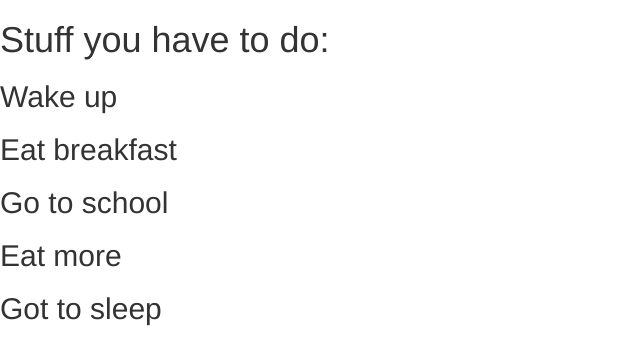
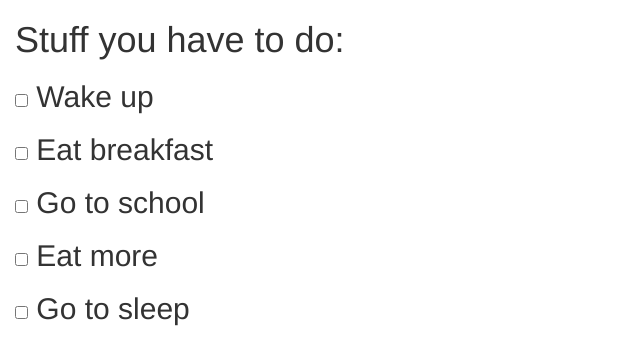
Before and after one commit to douglascrisona/ToDo-App, a website: page index.html in a window 1280 px wide. Shown: the whole page, without its empty margins (0-640 px from the left). Drawn offline with nearby package versions, Linux system fonts and the light colour scheme.

Commit message:
Added checkboxes.

```diff
--- a/app.js
+++ b/app.js
@@ -11,6 +11,14 @@ function home() {
     {item: 'Eat breakfast'},
     {item: 'Go to school'},
     {item: 'Eat more'},
-    {item: 'Got to sleep'}
+    {item: 'Go to sleep'}
   ]
+
 }
+
+/**
+<div ng-click="todo.checked" >
+  <input type="checkbox">
+  <span ng-class="checked">{{todo.item}}</span>
+</div>
+**/
--- a/index.html
+++ b/index.html
@@ -3,14 +3,21 @@
   <head>
     <meta charset="utf-8">
     <link rel="stylesheet" href="https://maxcdn.bootstrapcdn.com/bootstrap/3.3.6/css/bootstrap.min.css" integrity="sha384-1q8mTJOASx8j1Au+a5WDVnPi2lkFfwwEAa8hDDdjZlpLegxhjVME1fgjWPGmkzs7" crossorigin="anonymous">
+    <link rel="stylesheet" href="default.css">
   </head>
   <body ng-app="todo">
+    <div class="col-md-4">
     <div ng-controller="homeController as home">
       <h1>
         {{home.message}}
       </h1>
       <h2 ng-repeat="todo in home.todos">
-        {{todo.item}}
+        <span ng-class="todo.checked ? 'checked': 'h2'">
+        <!--  <span ng-click="todo.checked = !todo.checked"> -->
+            <input type="checkbox" ng-click="todo.checked = !todo.checked">
+            {{todo.item}}
+        <!--  </span> -->
+        </span>
       </h2>
 
     </div>
```
